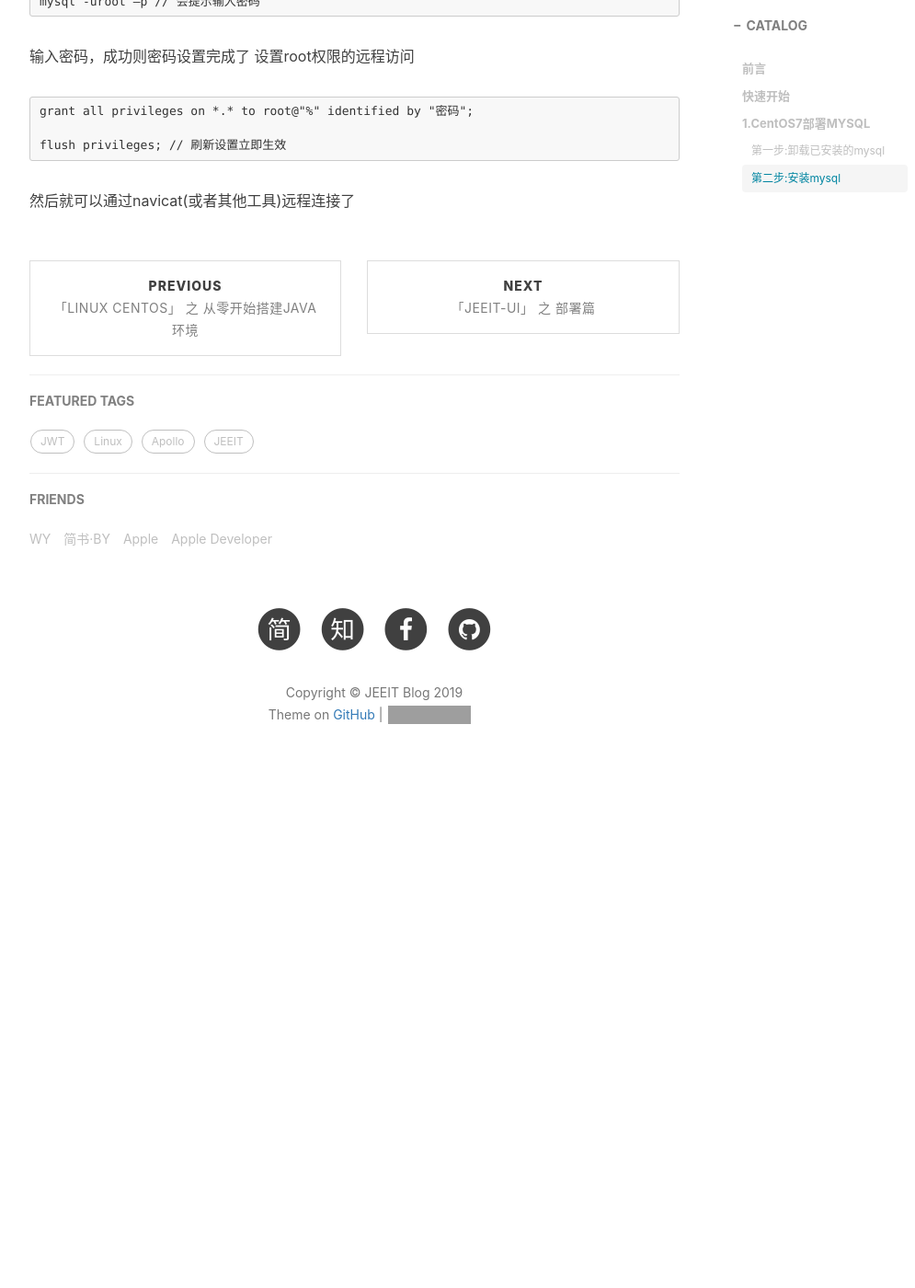
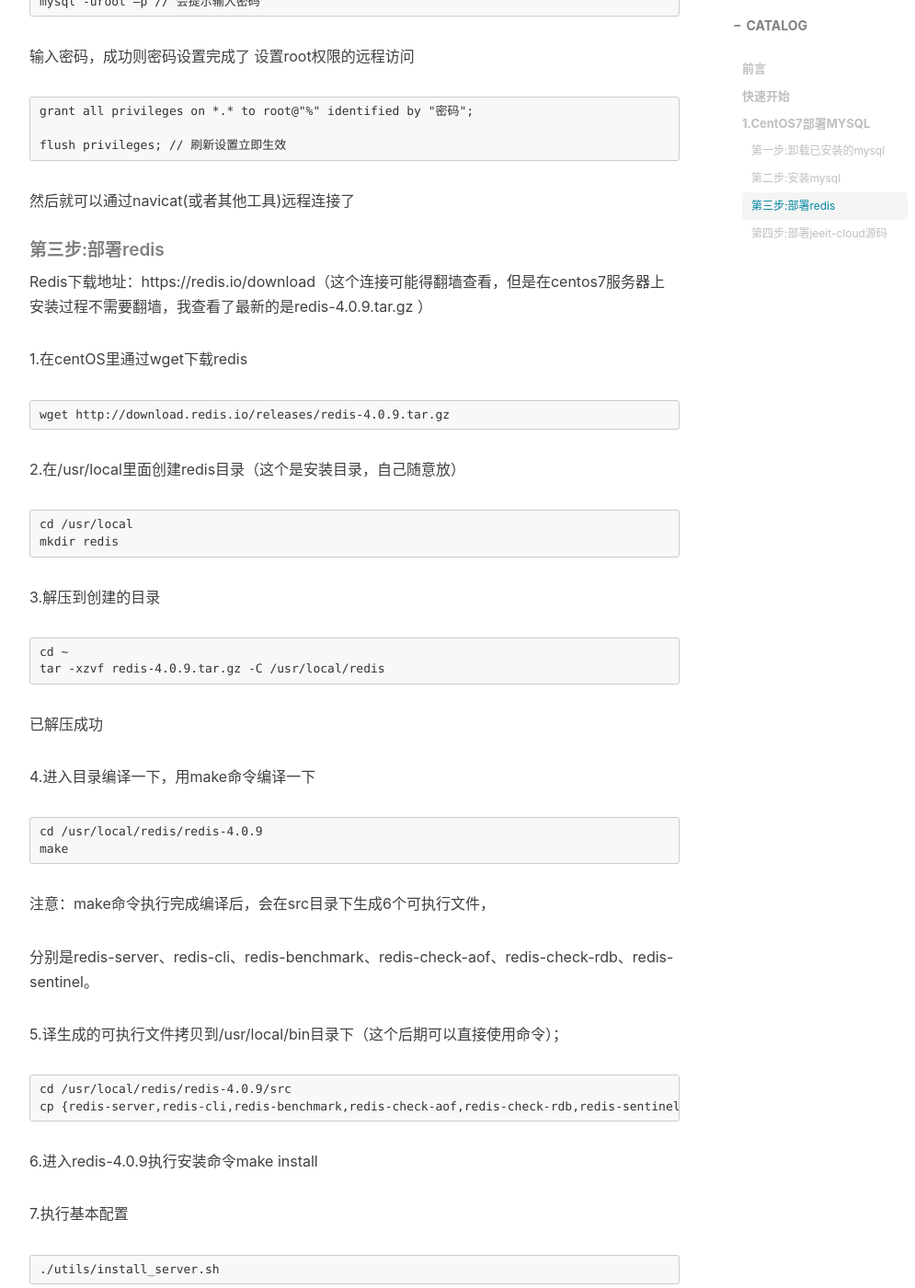
Before and after one commit to jeeit/jeeit.github.io, a Jekyll site: the page built from _posts/2018-12-25-「JEEIT-CLOUD」 之 部署篇.md, in a window 1280 px wide and 1400 px high, scrolled down 4491 px. Shown: the whole window at 92% size, without its empty margins (233-1228 px from the left). Built offline with Jekyll 4.4.1, drawn with Linux system fonts in a browser that asks for light colours; nearby versions of some CDN libraries; comment, search, counter and statistics services are not loaded; before the commit the page ends 5372 px from its top, so only the background shows below that; some of the changed text lies outside the part shown; grey boxes are pictures that could not be loaded.

Commit message:
部署jeeit-cloud

````diff
--- a/_posts/2018-12-25-「JEEIT-CLOUD」 之 部署篇.md
+++ b/_posts/2018-12-25-「JEEIT-CLOUD」 之 部署篇.md
@@ -185,3 +185,132 @@ grant all privileges on *.* to root@"%" identified by "密码";
 flush privileges; // 刷新设置立即生效
 ```
 然后就可以通过navicat(或者其他工具)远程连接了
+
+##### 第三步:部署redis
+
+Redis下载地址：https://redis.io/download（这个连接可能得翻墙查看，但是在centos7服务器上安装过程不需要翻墙，我查看了最新的是redis-4.0.9.tar.gz ）
+
+1.在centOS里通过wget下载redis
+```
+wget http://download.redis.io/releases/redis-4.0.9.tar.gz
+```
+
+2.在/usr/local里面创建redis目录（这个是安装目录，自己随意放）
+```
+cd /usr/local
+mkdir redis
+```
+
+3.解压到创建的目录
+```
+cd ~
+tar -xzvf redis-4.0.9.tar.gz -C /usr/local/redis
+```
+
+已解压成功
+
+
+
+4.进入目录编译一下，用make命令编译一下
+```
+cd /usr/local/redis/redis-4.0.9
+make
+```
+注意：make命令执行完成编译后，会在src目录下生成6个可执行文件，
+
+分别是redis-server、redis-cli、redis-benchmark、redis-check-aof、redis-check-rdb、redis-sentinel。
+
+
+
+5.译生成的可执行文件拷贝到/usr/local/bin目录下（这个后期可以直接使用命令）；
+```
+cd /usr/local/redis/redis-4.0.9/src
+cp {redis-server,redis-cli,redis-benchmark,redis-check-aof,redis-check-rdb,redis-sentinel} /usr/local/bin
+```
+6.进入redis-4.0.9执行安装命令make install
+
+
+
+7.执行基本配置
+```
+./utils/install_server.sh
+```
+一阵回车就可以了，红圈就是默认配置的路径!!!
+
+
+
+8.查看开机启动列表
+```
+chkconfig --list
+
+```
+9.开启Redis服务操作通过/etc/init.d/redis_6379 start命令，也可通过（service redis_6379 start）；
+
+关闭Redis服务操作通过/etc/init.d/redis_6379 stop命令，也可通过（service redis_6379 stop）；
+
+
+10.远程登陆redis
+```
+cd /etc/redis
+```
+编辑 6379.conf
+```
+vim 6379.conf
+```
+a.在bind 127.0.0.1前加“#”将其注释掉
+
+
+
+b.默认为保护模式，把 protected-mode yes 改为 protected-mode no
+
+
+
+c.默认为不守护进程模式，把daemonize no 改为daemonize yes
+
+
+
+d.将 requirepass foobared前的“#”去掉，密码改为你想要设置的密码
+
+
+
+e.最后就可以在客户端登陆了
+
+
+
+
+
+！！！注意：这里的name是你自己起的名字，随便起，无所谓的，还有，到这里都没有成功的同学，看看是不是阿里云用户组端口6379没开，自己面壁思过去。
+
+
+
+11.这是虽然连接成功了，但是会有一个问题，就是在服务器你使用关闭命令时会出现
+```
+(error) NOAUTH Authentication required.错误
+```
+
+
+这是由于配置了密码以后，关闭的时候没有密码，所以会关闭不了。百度了一下，各种杀死进程什么的，感觉很麻烦，最后找到/etc/init.d/redis_6379文件，修改一下代码
+
+```
+$CLIEXEC -a "password" -p $REDISPORT shutdown
+
+```
+
+然后你就可以运行service redis_6379 stop关闭redis了。
+
+
+做完以后感觉头发又少了几根。
+
+
+##### 第四步:部署jeeit-cloud源码
+
+1.直接运行maven的package把jeeit-cloud源码打包
+
+2.用户linux - rz 上传到服务器
+
+3.运行：
+```
+nohup java -jar test-config.jar >log/test-config.log &
+
+```
+部署成功
````
